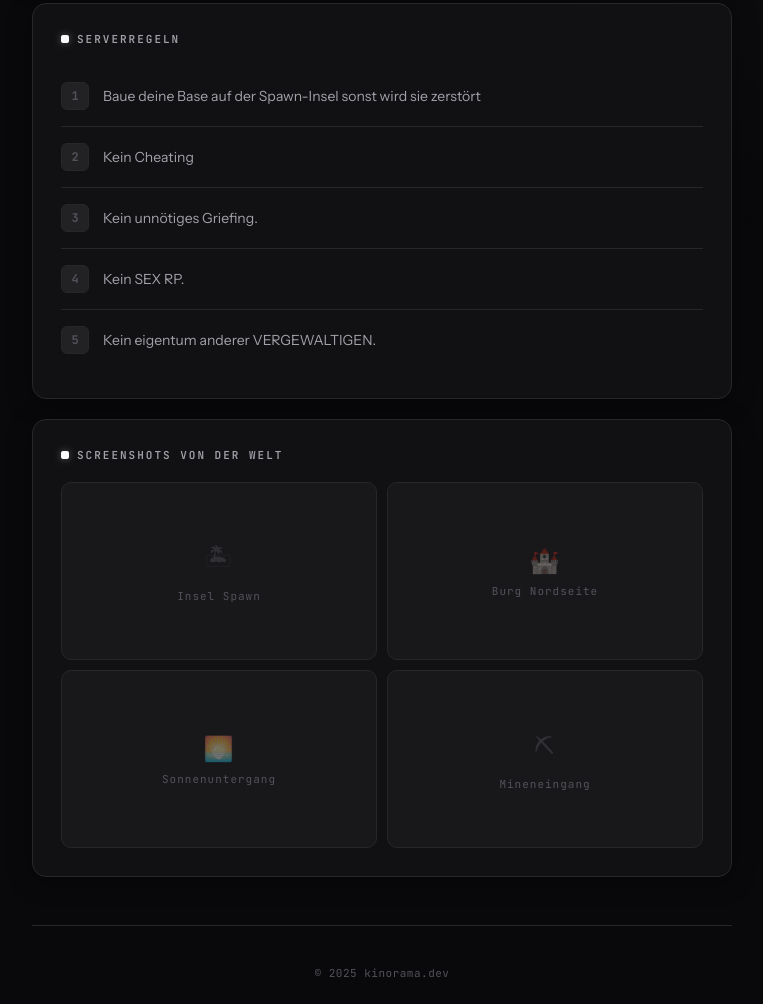
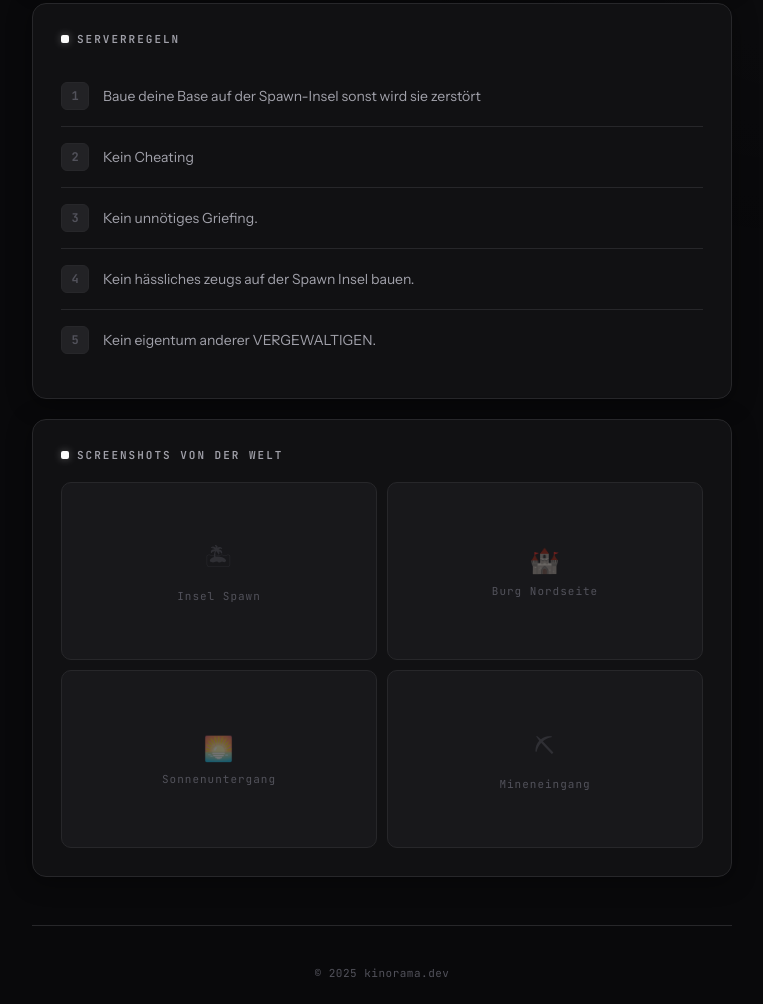
Before and after one commit to zkinorama/kinorama.dev, a plain HTML site: page index.html in a window 1280 px wide. Shown: the part 770-1774 px from the top of the page, without its empty margins (258-1021 px from the left). Drawn offline with Linux system fonts and the light colour scheme.

Commit message:
index.html aktualisieren

```diff
--- a/index.html
+++ b/index.html
@@ -333,7 +333,7 @@
             </div>
             <div class="rule-item">
                 <div class="rule-num">4</div>
-                <div class="rule-text">Kein SEX RP.</div>
+                <div class="rule-text">Kein hässliches zeugs auf der Spawn Insel bauen.</div>
             </div>
             <div class="rule-item">
                 <div class="rule-num">5</div>
```
